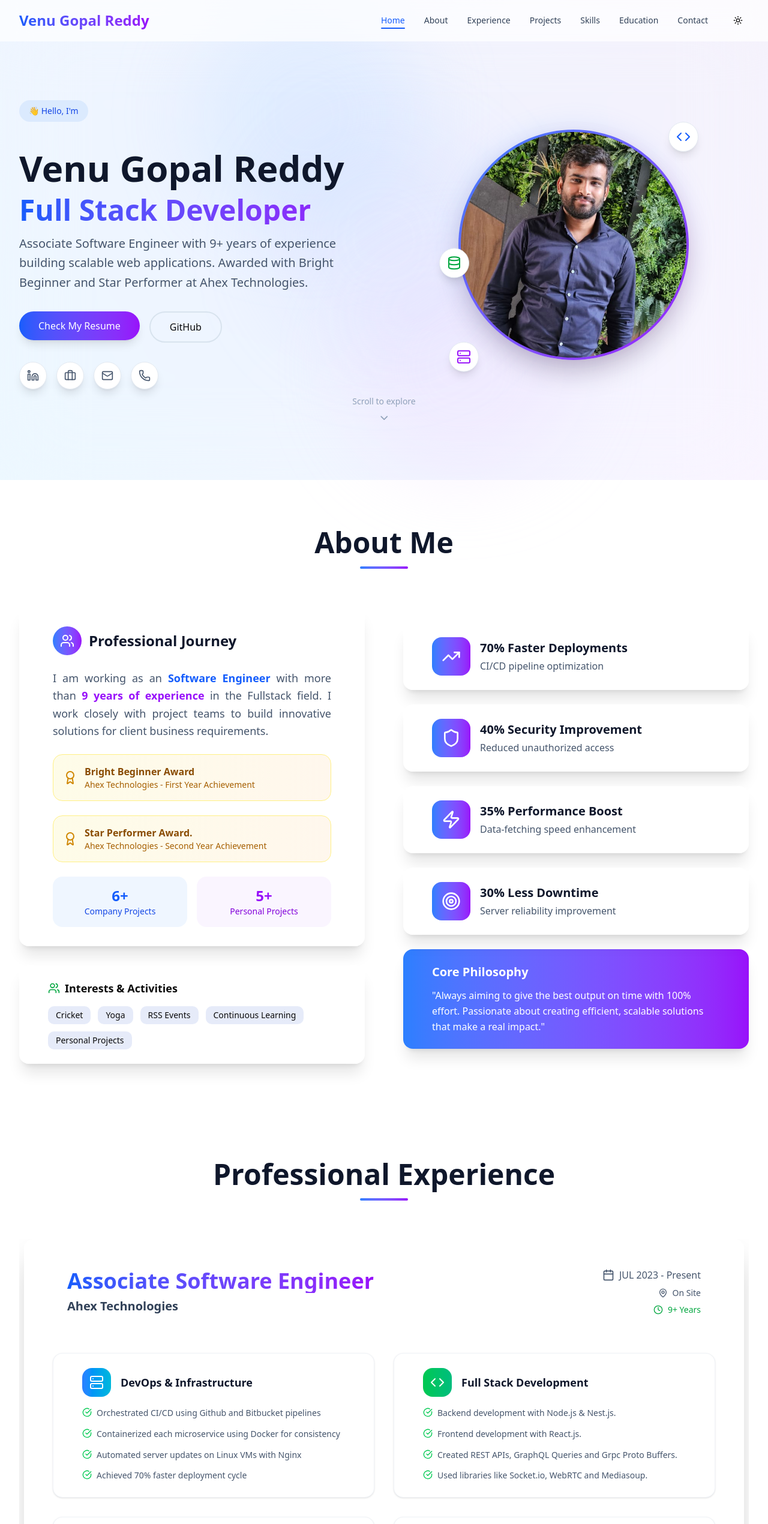
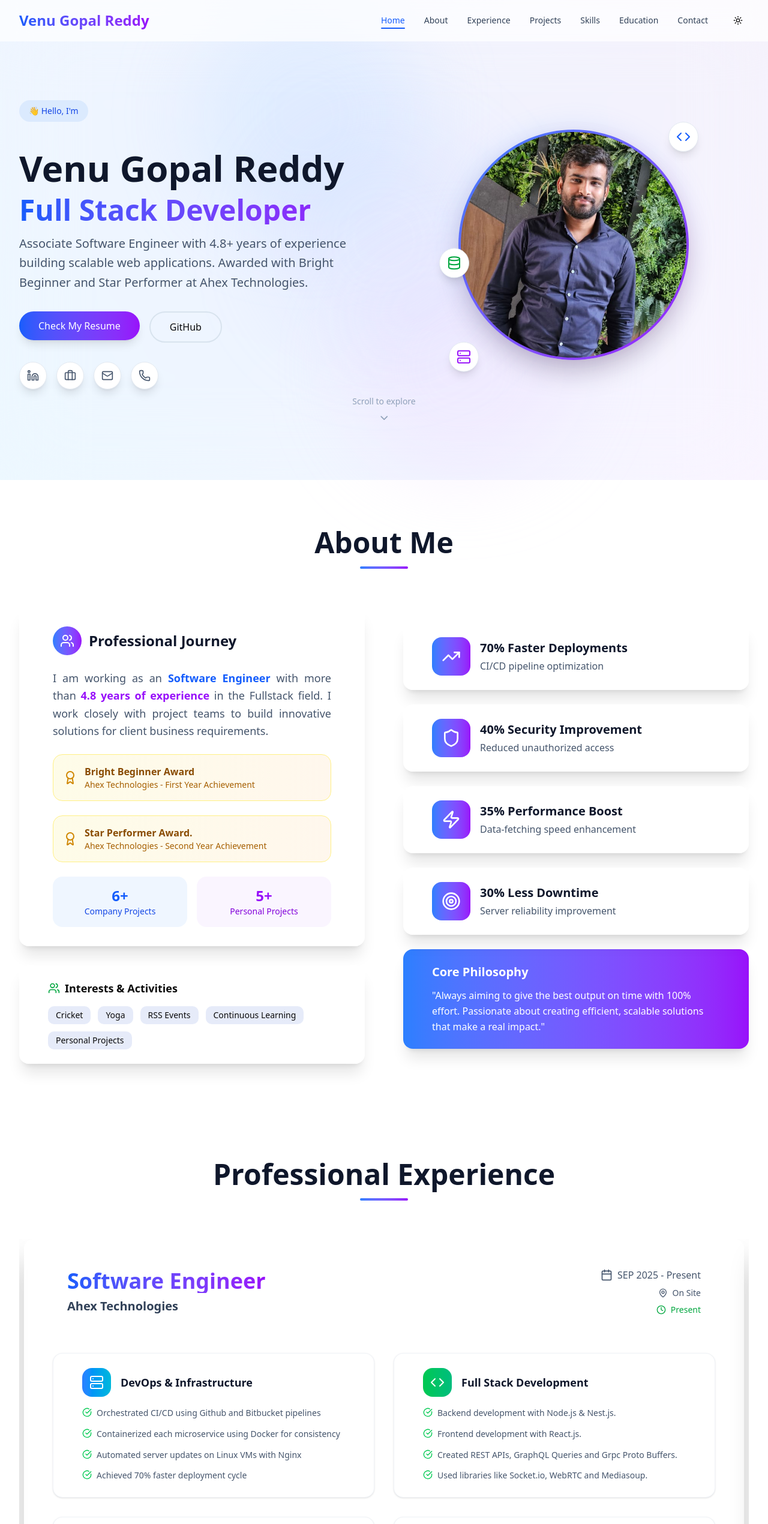
Before and after one commit to venu123143/portfolio, a React (Vite) app: page / in a window 1280 px wide. Shown: the top 2540 px of the page at 60% size. Built offline with nearby package versions, Linux system fonts and the light colour scheme.

Commit message:
portfolio updated

```diff
--- a/src/components/Skills.tsx
+++ b/src/components/Skills.tsx
@@ -2,7 +2,7 @@
 import { motion } from "framer-motion"
 import { Card, CardContent, CardHeader, CardTitle } from "@/components/ui/card"
 import { Badge } from "@/components/ui/badge"
-import { Code, Server, Database, Globe, Award } from "lucide-react"
+import { Code, Server, Database, Globe, Award, CreditCard } from "lucide-react"
 import { staggerContainer, scaleIn } from "./animationVariants"
 import { skillsData } from "@/data/data"
 
@@ -36,6 +36,7 @@ export default function Skills() {
             { title: "Database", icon: Database, color: "from-purple-500 to-violet-500", skills: skillsData.database },
             { title: "DevOps & Cloud", icon: Globe, color: "from-orange-500 to-red-500", skills: skillsData.devops },
             { title: "Other Skills", icon: Award, color: "from-yellow-500 to-amber-500", skills: skillsData.other },
+            { title: "Payment", icon: CreditCard, color: "from-blue-500 to-green-500", skills: skillsData.payment },
           ].map((category, index) => (
             <motion.div
               key={index}
--- a/src/data/data.ts
+++ b/src/data/data.ts
@@ -14,7 +14,7 @@ import {
     Globe,
 } from "lucide-react"
 
-export const experience = 9;
+export const experience = 4.8;
 
 // Helper function to format experience
 const formatExperience = (value: number, format: 'plus' | 'plain' | 'capitalized' = 'plus') => {
@@ -73,11 +73,64 @@ export const aboutData = {
 // Experience Data
 export const experienceData = [
     {
+        role: "Software Engineer",
+        company: "Ahex Technologies",
+        duration: "SEP 2025 - Present",
+        location: "On Site",
+        totalExp: "Present",
+        highlights: [
+            {
+                icon: Server,
+                title: "DevOps & Infrastructure",
+                color: "from-blue-500 to-cyan-500",
+                items: [
+                    "Orchestrated CI/CD using Github and Bitbucket pipelines",
+                    "Containerized each microservice using Docker for consistency",
+                    "Automated server updates on Linux VMs with Nginx",
+                    "Achieved 70% faster deployment cycle",
+                ],
+            },
+            {
+                icon: Code,
+                title: "Full Stack Development",
+                color: "from-green-500 to-emerald-500",
+                items: [
+                    "Backend development with Node.js & Nest.js.",
+                    "Frontend development with React.js.",
+                    "Created REST APIs, GraphQL Queries and Grpc Proto Buffers.",
+                    "Used libraries like Socket.io, WebRTC and Mediasoup.",
+                ],
+            },
+            {
+                icon: Database,
+                title: "Database & Security",
+                color: "from-purple-500 to-violet-500",
+                items: [
+                    "Used Sequelize ORM And Type ORM for implementation.",
+                    "Written SQL queries with MySQL/PostgreSQL.",
+                    "Used NoSql db like MongoDB.",
+                    "Implemented the Authentication, Authorization and RBAC.",
+                ],
+            },
+            {
+                icon: Award,
+                title: "Key Achievements",
+                color: "from-yellow-500 to-orange-500",
+                items: [
+                    "Promoted to Software Engineer role.",
+                    "6+ company projects completed.",
+                    "5+ personal full-stack projects.",
+                    "WhatsApp clone, Amazon clone, Video calling app.",
+                ],
+            },
+        ],
+    },
+    {
         role: "Associate Software Engineer",
         company: "Ahex Technologies",
-        duration: "JUL 2023 - Present",
+        duration: "JUL 2021 - SEP 2025",
         location: "On Site",
-        totalExp: `${formatExperience(experience, 'capitalized')}`,
+        totalExp: "4+ Years",
         highlights: [
             {
                 icon: Server,
@@ -143,12 +196,21 @@ export const sliderSettings = {
 // Projects Data
 export const projectsData = [
     {
+        title: "Bald Eagle Barns – Sales & Operations Platform (US)",
+        description:
+            "Built a microservice-based backend using Node.js, TypeScript, gRPC, MongoDB, and Redis, implementing authentication, sales quotes/orders, work orders, inventory, and task management for end-to-end business operations.",
+        tech: ["Node.js", "TypeScript", "MongoDB", "Redis", "gRPC", "Linux/Nginx", "Authorize.net"],
+        type: "Professional",
+        url: "https://www.baldeaglebarns.com/",
+        impact: "End-to-end business operations",
+    },
+    {
         title: "Thapala (Mailing Platform)",
         description:
             "Secure email platform with TypeScript, SQL/Sequelize ORM, automated deployments, and Azure Blob Storage integration.",
         tech: ["Node.js", "TypeScript", "SQL", "Sequelize", "Azure", "GitHub Actions"],
         type: "Professional",
-        url: "https://tapp.ahexlab.com/#/",
+        url: "https://thapala.com/home",
         impact: "Enhanced email security by 60%",
     },
     {
@@ -255,6 +317,7 @@ export const skillsData = {
     backend: ["Node.js", "Nest.js", "Express.js", "GraphQL", "REST APIs", "Grpc"],
     database: ["MongoDB", "MySQL", "PostgreSQL", "Redis", "Sequelize ORM", "Type ORM"],
     devops: ["AWS", "S3", "EC2", "Docker", "CI/CD", "Linux", "Nginx", "Azure", "VPC"],
+    payment: ["Authorize.net", "Stripe", "Webhooks"],
     other: ["Socket.io", "WebRTC", "Mediasoup", "Git", "jira", "GitHub", "Kafka"],
 }
 
```
